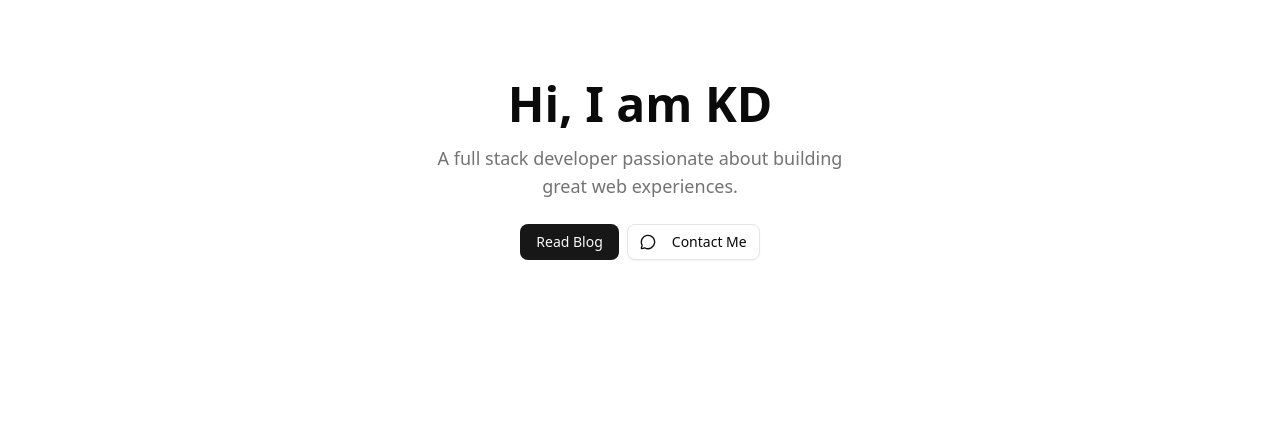
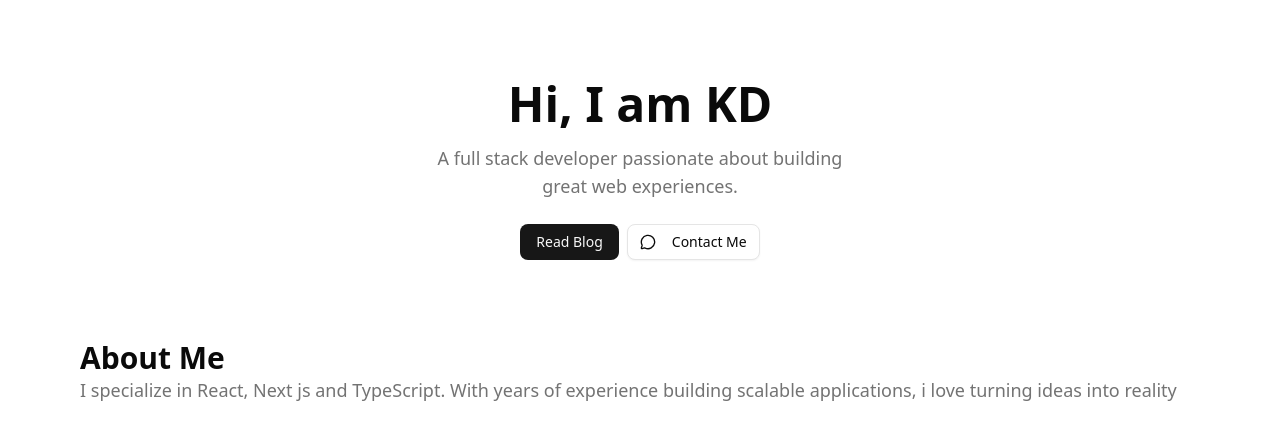
Before and after one commit to KrisD23/FullStack-betterauth-test, a Next.js app: page / in a window 1280 px wide. Shown: the top 440 px of the page. Built offline with nearby package versions, Linux system fonts and the light colour scheme.

Commit message:
add a about section

```diff
--- a/app/page.tsx
+++ b/app/page.tsx
@@ -24,6 +24,16 @@ const Home = () => {
           </Button>
         </div>
       </section>
+
+      {/* About section */}
+      <section className="flex flex-col px-20 ">
+        <h1 className="text-3xl font-bold">About Me</h1>
+        <p className="text-lg text-muted-foreground">
+          I specialize in React, Next js and TypeScript. With years of
+          experience building scalable applications, i love turning ideas into
+          reality
+        </p>
+      </section>
     </main>
   );
 };
```
